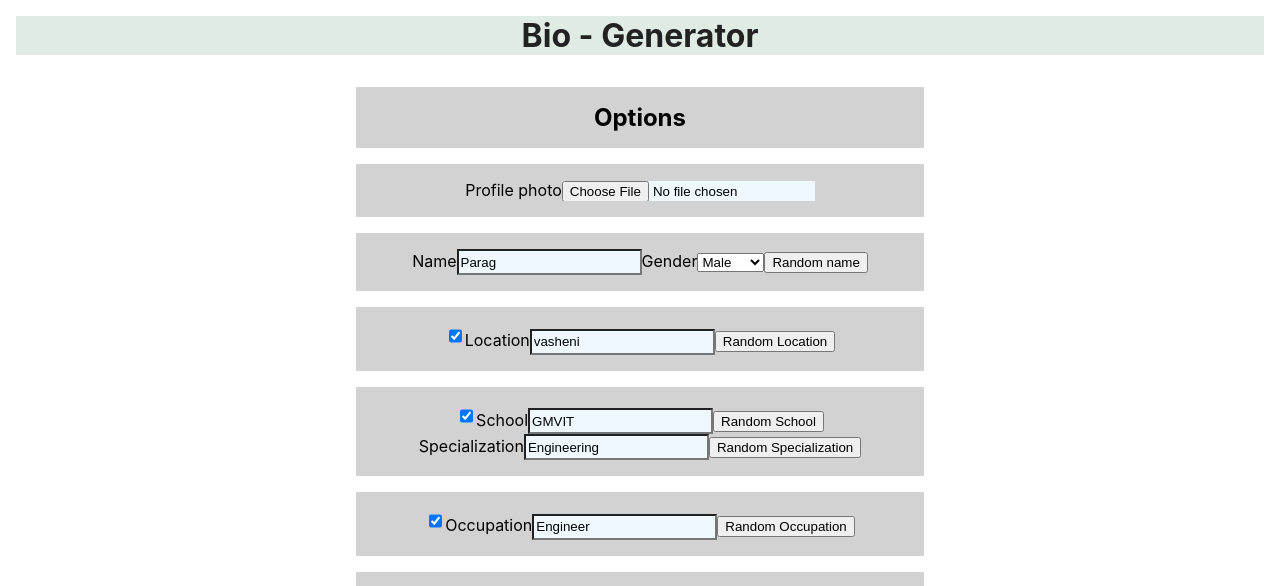
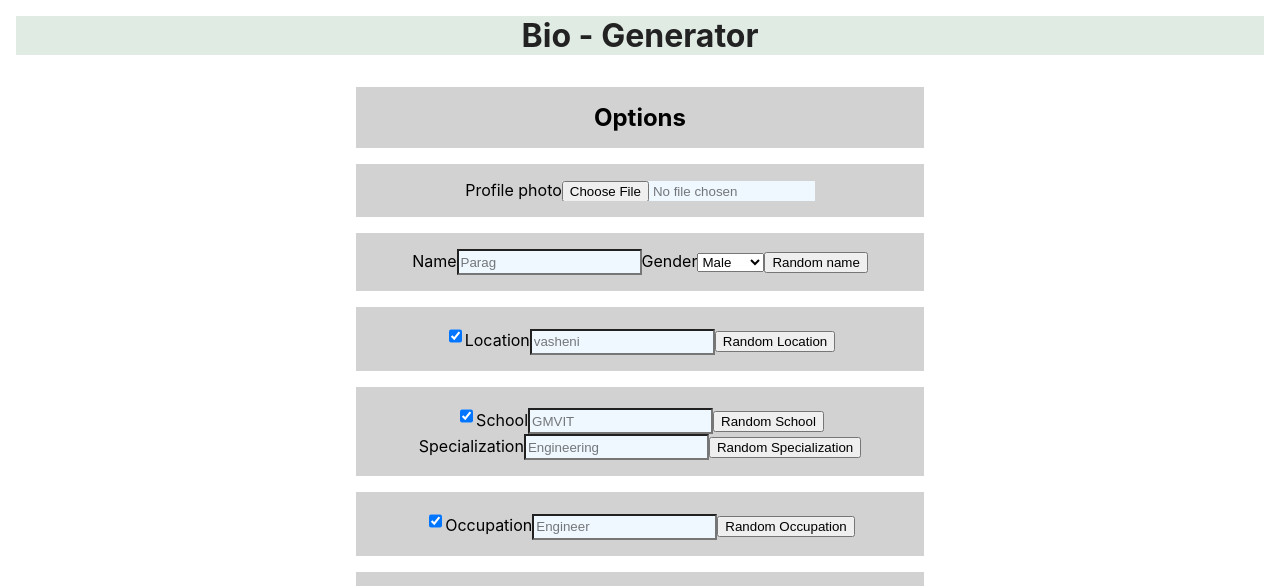
Before and after one commit to paragpatil187/Bio_Generator_App, a React (Create React App) app: page / in a window 1280 px wide. Shown: the top 586 px of the page. Built offline with nearby package versions, Linux system fonts and the light colour scheme.

Commit message:
Update App.css

```diff
--- a/src/App.css
+++ b/src/App.css
@@ -78,4 +78,5 @@ transition: .3s;
 input{
   height:20px;
   background-color: aliceblue;
+  color:#2229
 }
```
